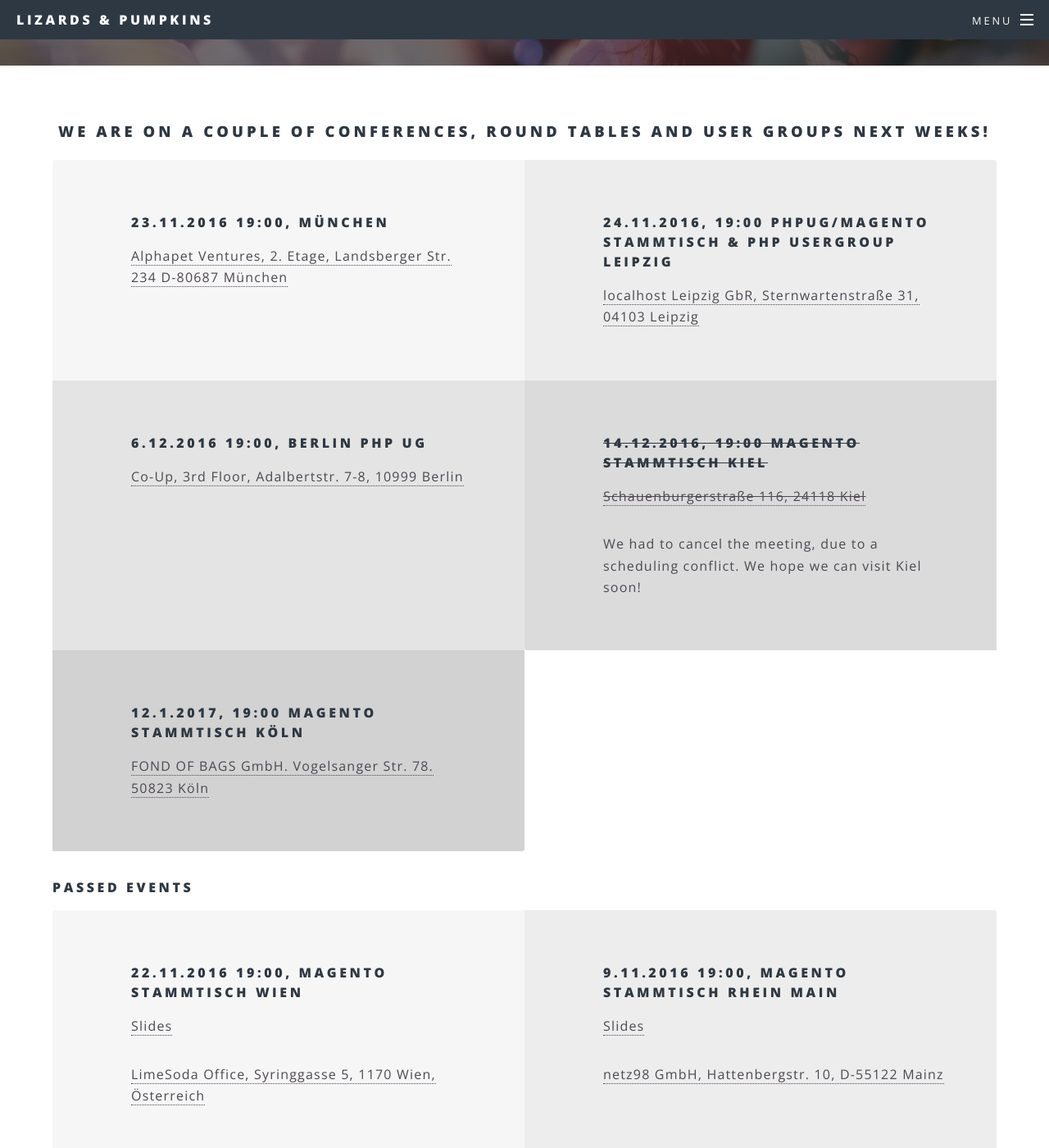
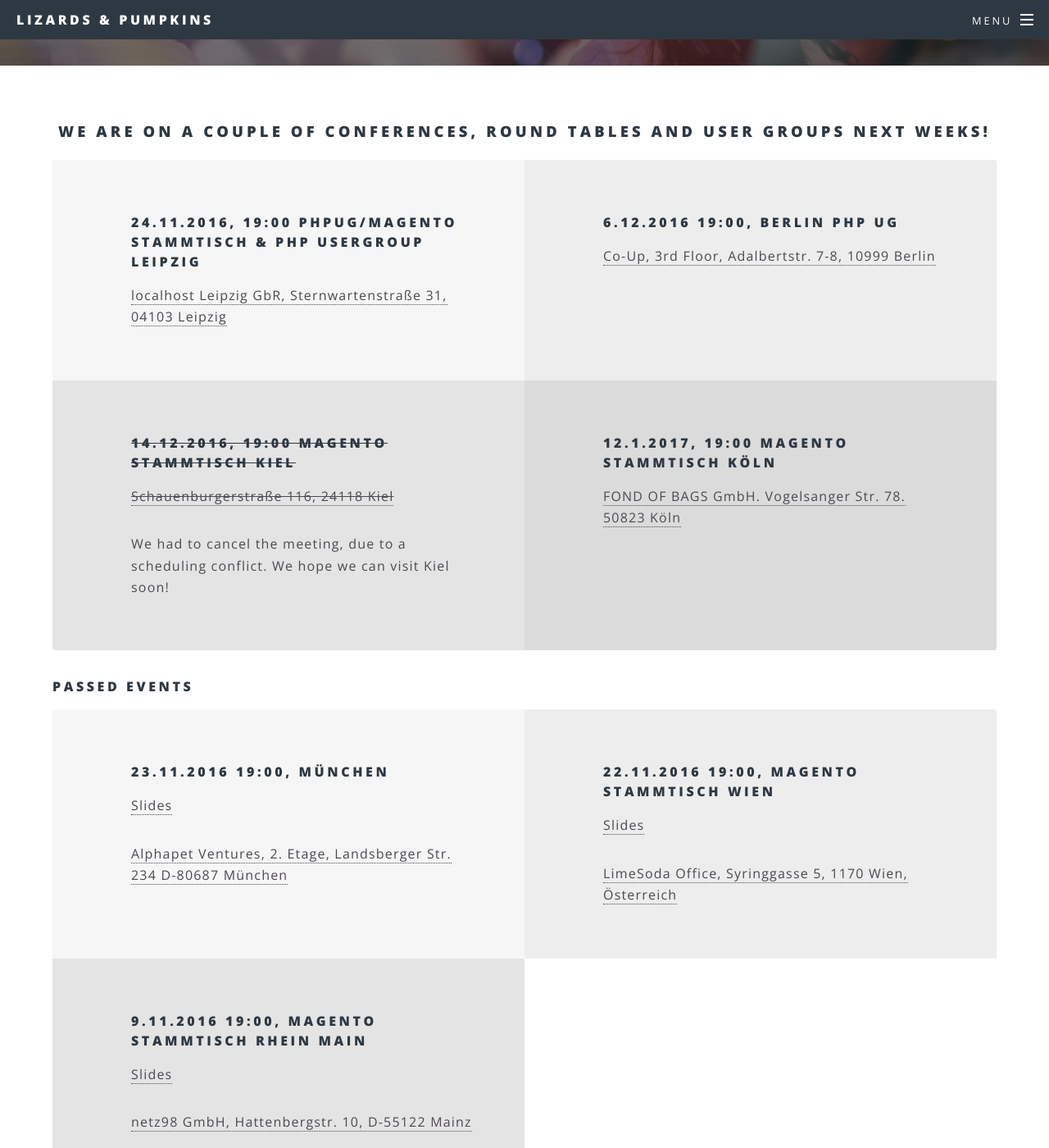
Before and after one commit to lizards-and-pumpkins/lizards-and-pumpkins.github.io, a Jekyll site: the page built from events.html, in a window 1280 px wide and 1400 px high, scrolled down 313 px. Shown: the whole window at 82% size. Built offline with Jekyll 4.4.1, drawn with Linux system fonts in a browser that asks for light colours; part of the change alters nothing that is shown.

Commit message:
Issue #14: Move muc to passed events, add slides

```diff
--- a/events.html
+++ b/events.html
@@ -6,12 +6,6 @@ subtitle: Want to hear more? Meet us!
 <h3 align="center">We are on a couple of conferences, round tables and user groups next weeks!</h3>
 
 <ul class="features events">
-    <li>
-        <h4>23.11.2016 19:00, München</h4>
-        <p><a href="http://doodle.com/poll/d7p47hybww2igwi4">
-            Alphapet Ventures, 2. Etage, Landsberger Str. 234 D-80687 München
-        </a></p>
-    </li>
     <li>
         <h4>24.11.2016, 19:00 PHPUG/Magento Stammtisch &amp; PHP Usergroup Leipzig</h4>
         <p><a href="http://magento-stammtisch.de/events/magento-stammtisch-leipzig-2/">
@@ -42,13 +36,20 @@ subtitle: Want to hear more? Meet us!
 <h4>Passed events</h4>
 <ul class="features events">
     <li>
+        <h4>23.11.2016 19:00, München</h4>
+        <p><a href="/talks/2016-11-23-meetup-munich-Introduction.pdf">Slides</a></p>
+        <p><a href="http://doodle.com/poll/d7p47hybww2igwi4">
+            Alphapet Ventures, 2. Etage, Landsberger Str. 234 D-80687 München
+        </a></p>
+    </li>
+    <li>
         <h4>22.11.2016 19:00, Magento Stammtisch Wien</h4>
-        <p><a href="/talks/22-11-16-magewien-Introduction.pdf">Slides</a></p>
+        <p><a href="/talks/2016-11-22-magewien-Introduction.pdf">Slides</a></p>
         <p><a href="http://magewien.at/">LimeSoda Office, Syringgasse 5, 1170 Wien, Österreich</a></p>
     </li>
     <li>
         <h4>9.11.2016 19:00, Magento Stammtisch Rhein Main</h4>
-        <p><a href="/talks/2016-11-2016-magerm.pdf">Slides</a></p>
+        <p><a href="/talks/2016-11-11-magerm.pdf">Slides</a></p>
         <p>
             <a href="https://www.xing.com/events/magento-stammtisch-rhein-main-19-1742238">
                 netz98 GmbH, Hattenbergstr. 10, D-55122 Mainz
```
Also changed, not shown: 2 other files.
